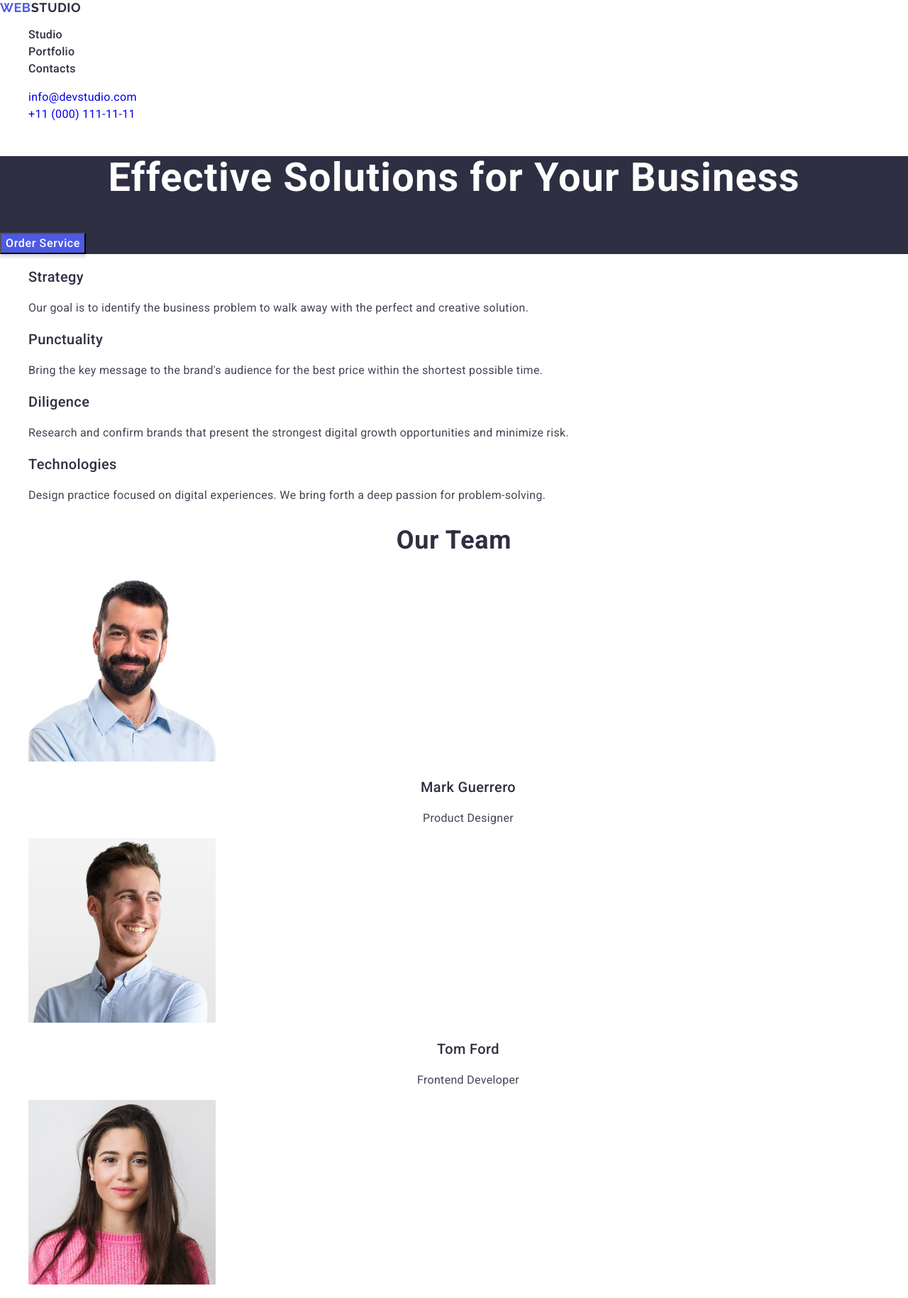
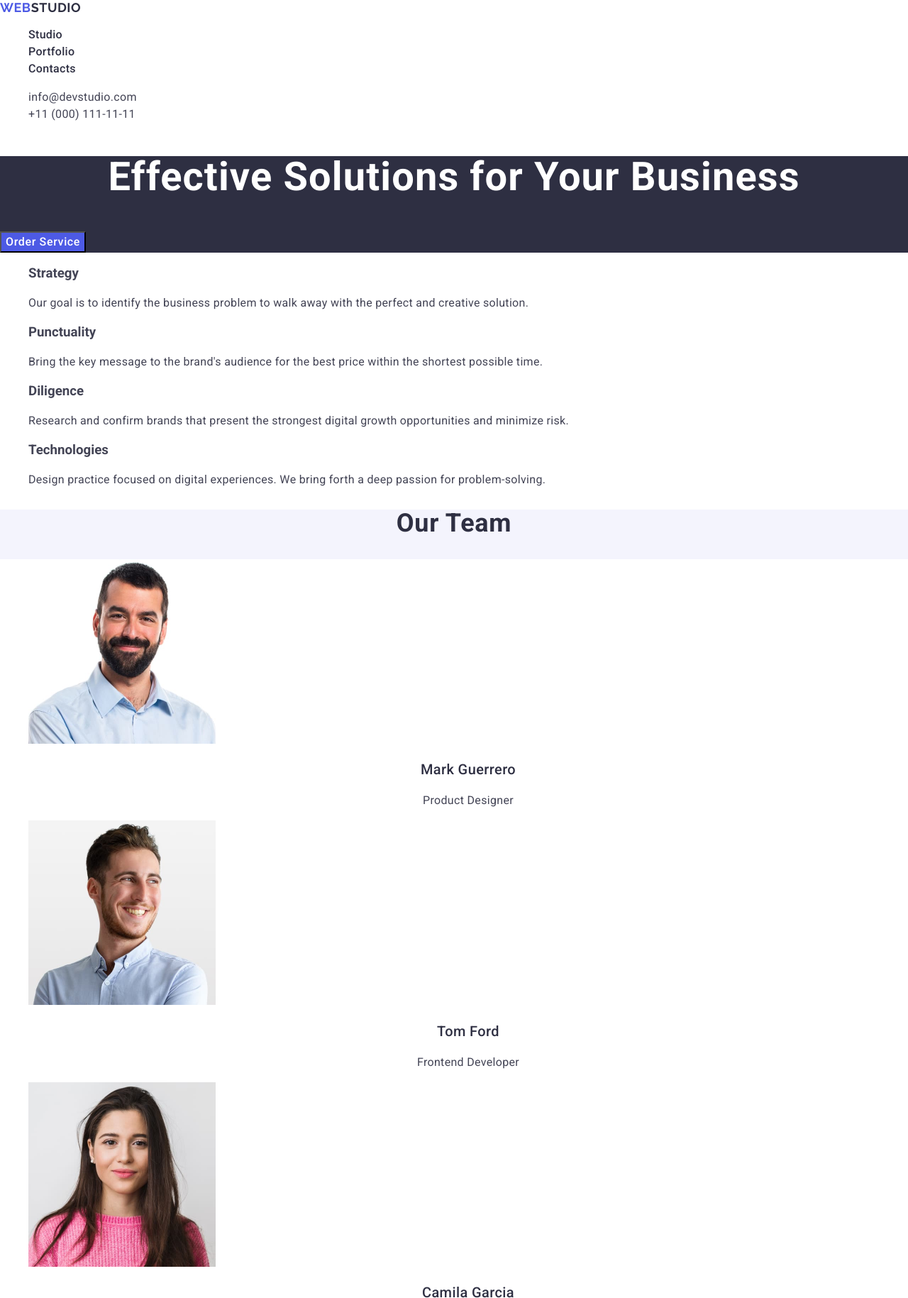
Before and after one commit to Tetiana-Polishchuk3/goit-markup-hw-02, a plain HTML site: page index.html in a window 1280 px wide. Shown: the top 1829 px of the page at 71% size. Drawn offline with nearby package versions, Linux system fonts and the light colour scheme.

Commit message:
add styles

```diff
--- a/css/styles.css
+++ b/css/styles.css
@@ -6,6 +6,12 @@ body {
 
 ul {
   list-style-type: none;
+}
+.contacts-link {
+  font-size: 16px;
+  line-height: 1.5;
+  letter-spacing: 0.02em;
+  color: #434455;
 }
 
 a {
@@ -57,7 +63,7 @@ a {
 .hero-title {
   font-weight: 700;
   font-size: 56px;
-  line-height: 1.1;
+  line-height: 1.07;
   letter-spacing: 0.02em;
   text-align: center;
   color: #fff;
@@ -68,14 +74,15 @@ button {
   line-height: 1.5;
   letter-spacing: 0.04em;
   color: #fff;
-  box-shadow: 0 4px 4px 0 rgba(0, 0, 0, 0.15);
+
   background: #4d5ae5;
   cursor: pointer;
 }
-.hero-button:hover {
+.hero-button:hover,
+.hero-button:focus {
   background: #404bbf;
 }
-.features-title {
+.hero-button:focus .features-title {
   font-weight: 500;
   font-size: 20px;
   line-height: 1.2;
@@ -87,13 +94,20 @@ button {
   line-height: 1.5;
   letter-spacing: 0.02em;
 }
+.team {
+  background: #f4f4fd;
+}
+.team-list {
+  background: #fff;
+}
 .team-title {
   font-weight: 700;
   font-size: 36px;
-  line-height: 1.2;
+  line-height: 1.11;
   letter-spacing: 0.02em;
   text-align: center;
   color: #2e2f42;
+  text-transform: capitalize;
 }
 .team-name {
   font-weight: 500;
@@ -112,9 +126,10 @@ button {
 .portfolio-title {
   font-weight: 700;
   font-size: 36px;
-  line-height: 1.11111;
+  line-height: 1.11;
   letter-spacing: 0.02em;
   text-align: center;
+  text-transform: capitalize;
   color: #2e2f42;
 }
 .portfolio-project-name {
--- a/index.html
+++ b/index.html
@@ -30,10 +30,10 @@
             <a class="nav-link" href="./index.html">Studio</a>
           </li>
           <li class="nav-item">
-            <a class="nav-link" href="#portfolio">Portfolio</a>
+            <a class="nav-link" href="./index.html">Portfolio</a>
           </li>
           <li class="nav-item">
-            <a class="nav-link" href="contacts">Contacts</a>
+            <a class="nav-link" href="./index.html">Contacts</a>
           </li>
         </ul>
       </nav>
```
